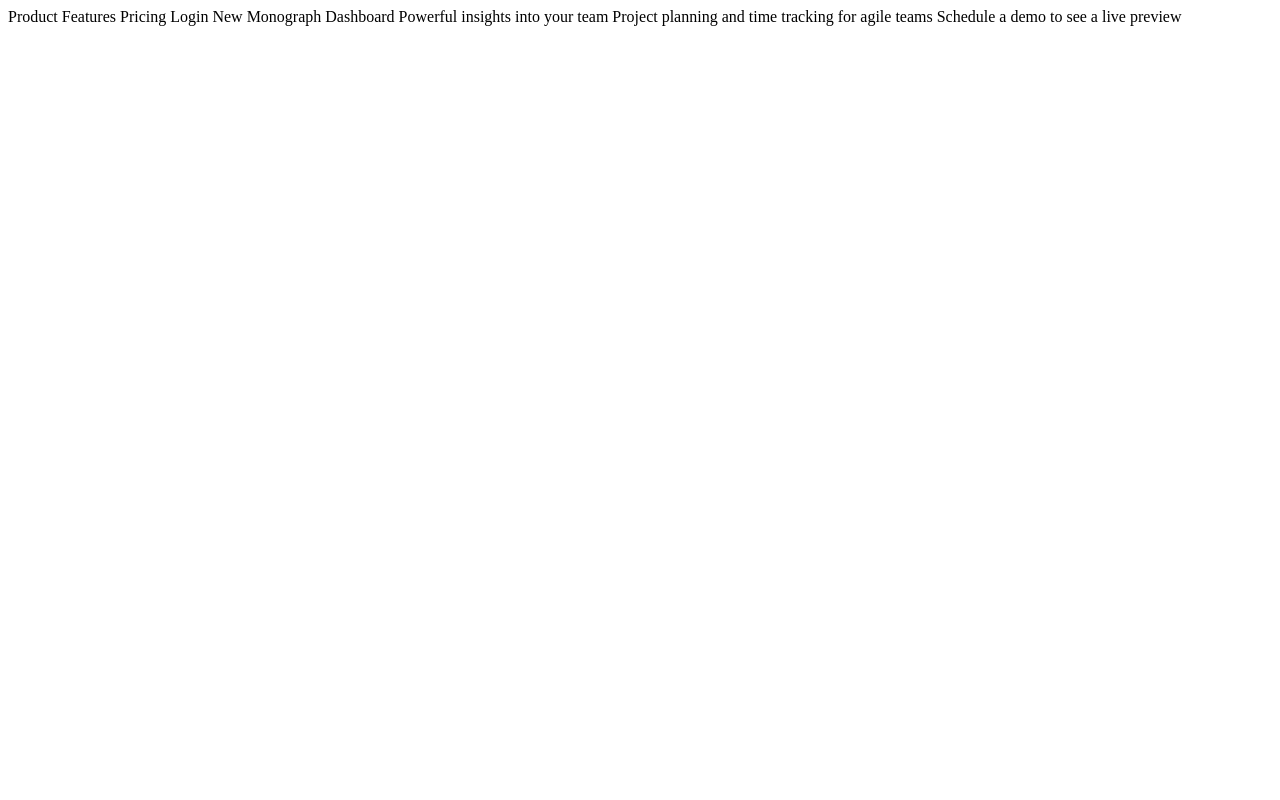
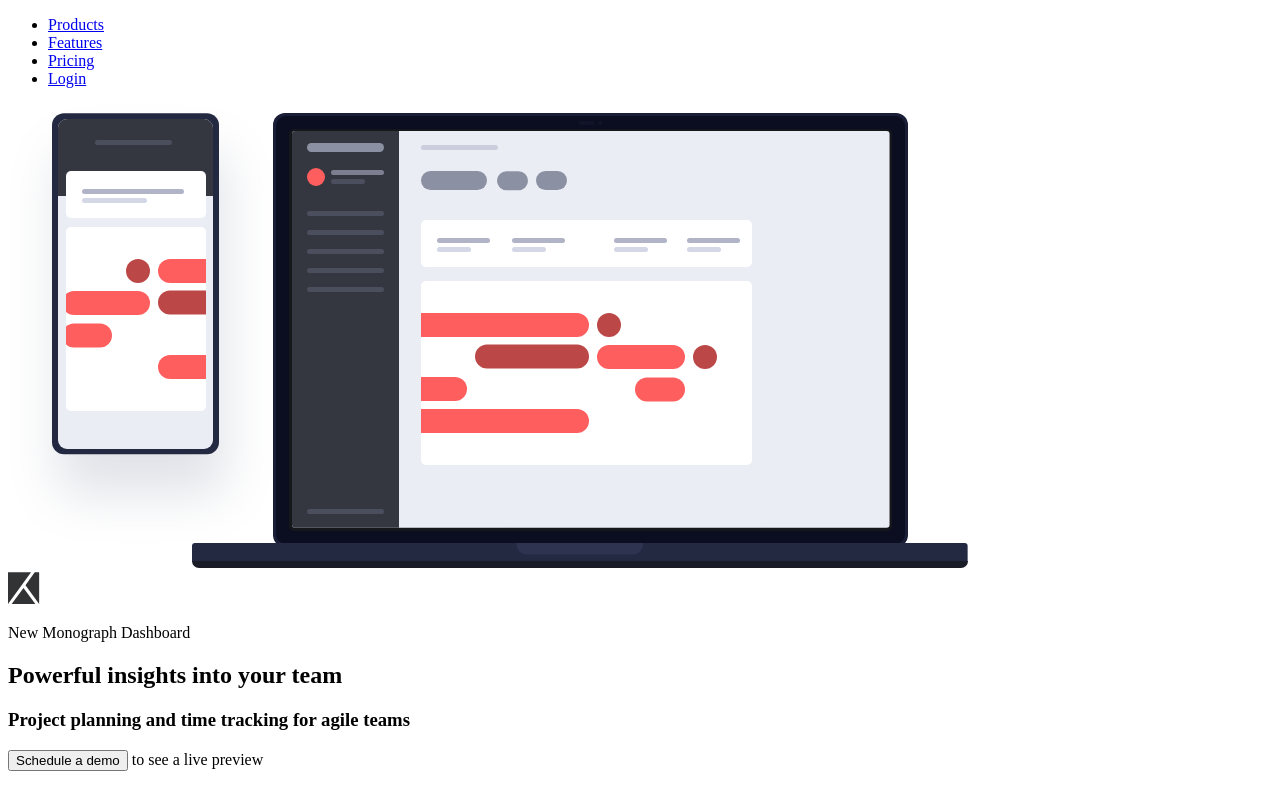
Before and after one commit to MoeRayo/project-tracking-compenent, a plain HTML site: page index.html in a window 1280 px wide. Drawn offline with Linux system fonts and the light colour scheme.

Commit message:
feat: ceation of the html skeleton file

```diff
--- a/index.html
+++ b/index.html
@@ -23,10 +23,34 @@
       }
     </style> -->
   </head>
+
   <body>
-    Product Features Pricing Login New Monograph Dashboard Powerful insights
-    into your team Project planning and time tracking for agile teams Schedule a
-    demo to see a live preview
+    <div id="wrapper">
+      <section class="image-container">
+        <nav>
+          <ul>
+            <li><a href="#">Products</a></li>
+            <li><a href="#">Features</a></li>
+            <li><a href="#">Pricing</a></li>
+            <li><a href="#">Login</a></li>
+          </ul>
+        </nav>
+        <div>
+          <img
+            src="./images/illustration-devices.svg"
+            alt="illustration-devices"
+          />
+        </div>
+      </section>
+      <section class="info-container">
+        <img src="./images/logo.svg" alt="logo" />
+        <p><span>New</span> Monograph Dashboard</p>
+        <h1>Powerful insights into your team</h1>
+        <h3>Project planning and time tracking for agile teams</h3>
+
+        <p><button>Schedule a demo</button> to see a live preview</p>
+      </section>
+    </div>
 
     <footer>
       <!-- <p class="attribution">
```
